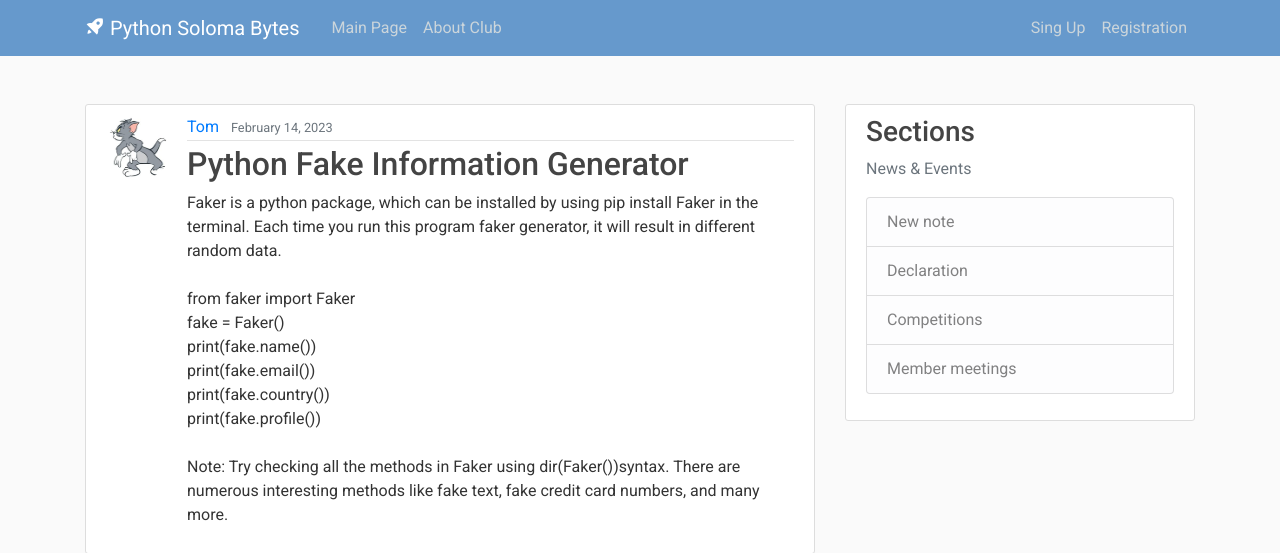
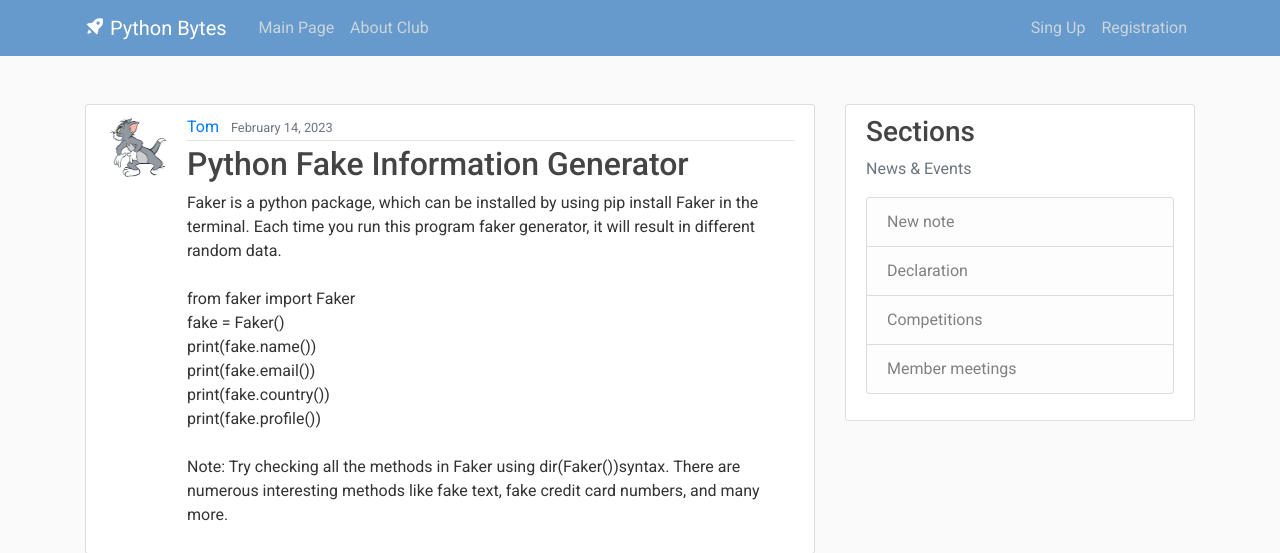
Before and after one commit to soloma70/webapp_blog, a Django app: page / in a window 1280 px wide. Shown: the top 553 px of the page. Run offline with Django 3.2, Linux system fonts and the light colour scheme; data comes from the database, SQL or seed files in the repository; some libraries are stand-ins or nearby versions.

Commit message:
edit base page

```diff
--- a/blog/templates/blog/base.html
+++ b/blog/templates/blog/base.html
@@ -16,14 +16,14 @@
     {% if title %}
         <title>Club's Blog {{ title }}</title>
     {% else %}
-        <title>Python Soloma Club's Blog</title>
+        <title>Python Club's Blog</title>
     {% endif %}
 </head>
 <body>
     <header class="site-header">
       <nav class="navbar navbar-expand-md navbar-dark bg-blue fixed-top">
         <div class="container">
-          <a class="navbar-brand mr-4" href="{% url 'blog-home' %}"><i class='bx bxs-rocket bx-tada-hover'></i> Python Soloma Bytes</a>
+          <a class="navbar-brand mr-4" href="{% url 'blog-home' %}"><i class='bx bxs-rocket bx-tada-hover'></i> Python Bytes</a>
           <button class="navbar-toggler" type="button" data-toggle="collapse" data-target="#navbarToggle" aria-controls="navbarToggle" aria-expanded="false" aria-label="Toggle navigation">
           <span class="navbar-toggler-icon"></span>
           </button>
```
